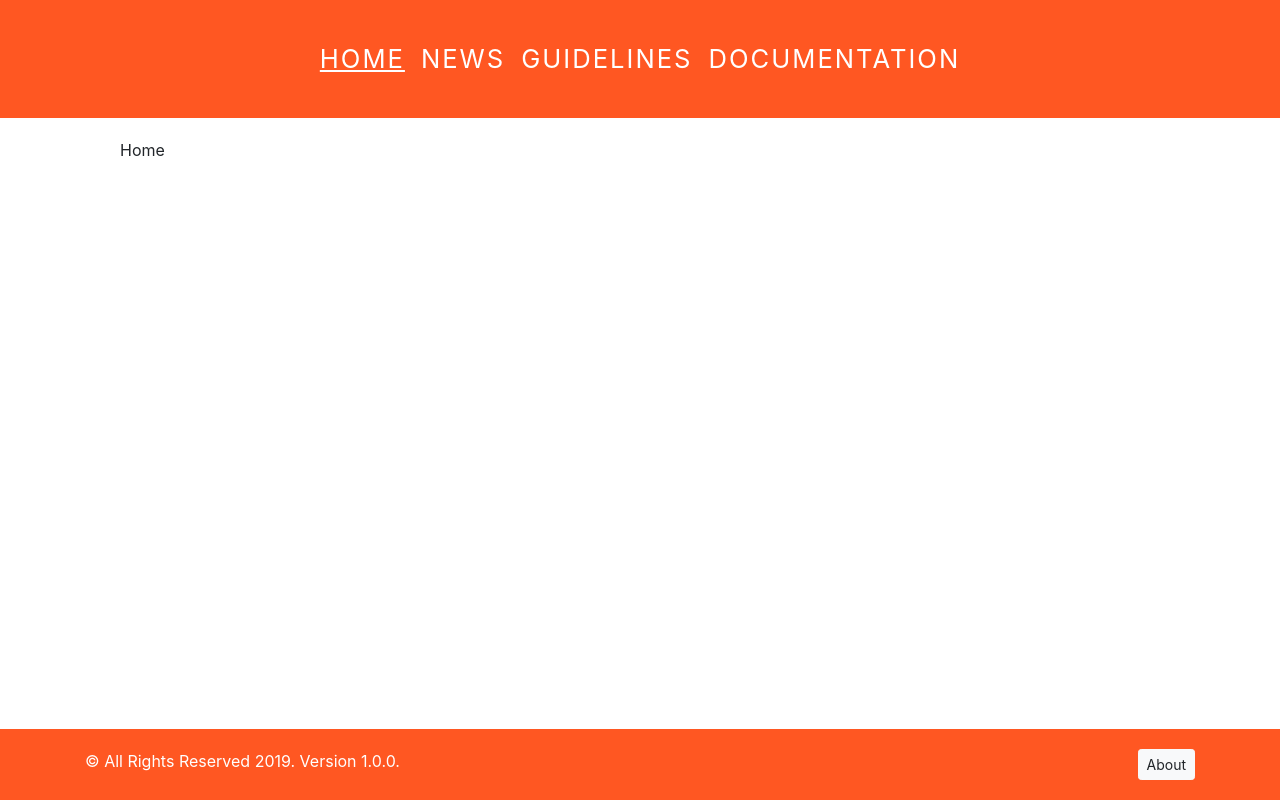
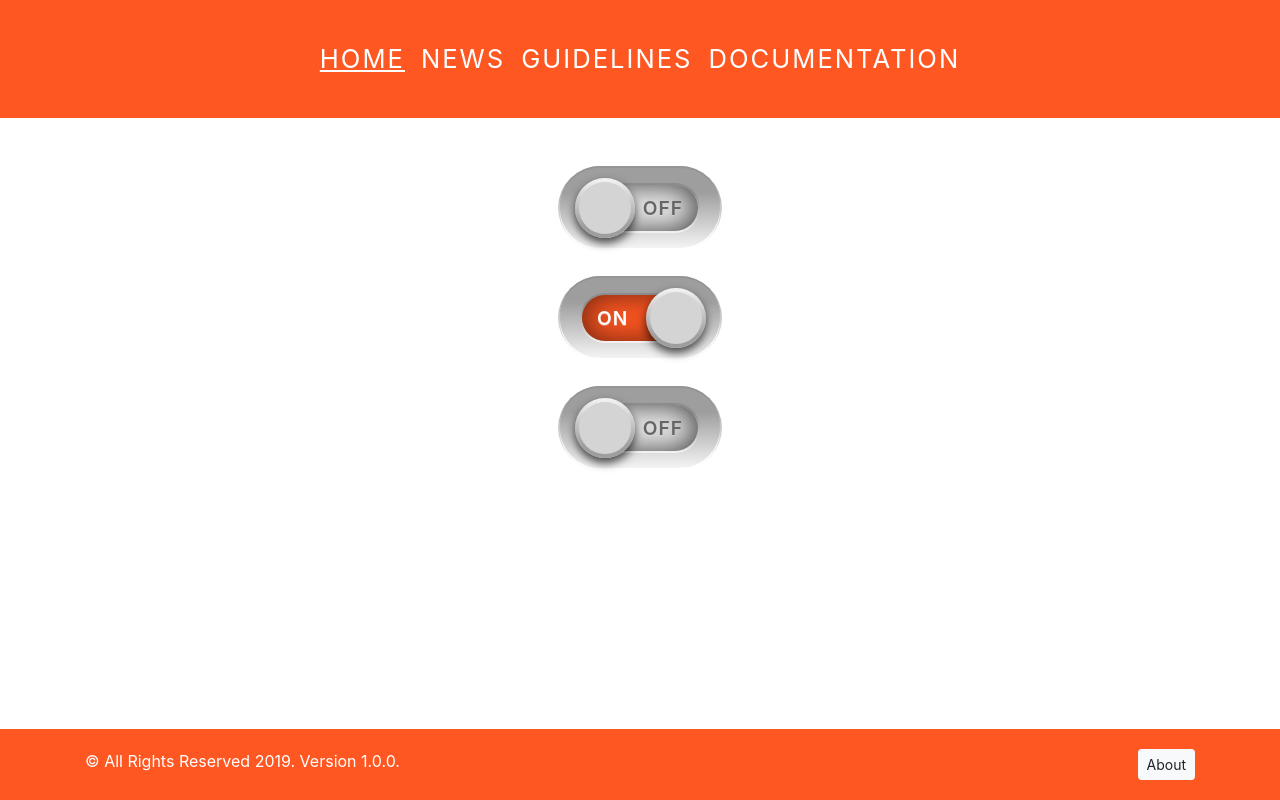
Before and after one commit to alanzhaonys/react-electron-node, a React app: page /#/home in a window 1280 px wide. Built offline with nearby package versions, Linux system fonts and the light colour scheme.

Commit message:
switches

```diff
--- a/src/components/Home.js
+++ b/src/components/Home.js
@@ -7,13 +7,60 @@ import Col from 'react-bootstrap/Col'
 import { Page } from './base/Page';
 
 export class Home extends Page {
+  constructor(props) {
+    super(props);
+
+    this.state = {
+      switch1: false,
+      switch2: true,
+      switch3: false
+    }
+
+    this.handleInputChange = this.handleInputChange.bind(this);
+  }
+
+  handleInputChange(event) {
+    const target = event.target;
+    const value = target.type === 'checkbox' ? target.checked : target.value;
+    const name = target.name;
+
+    console.log(name + ': ' + value);
+
+    this.setState({
+      [name]: value
+    });
+  }
+
   render() {
     return (
-      <div className="page">
+      <div className="page home">
           <Container>
             <Row>
               <Col md={12}>
-                Home
+                <label>
+                  <input type="checkbox" name="switch1" checked={this.state.switch1} onChange={this.handleInputChange} />
+                  <div>
+                    <span className="on">On</span>
+                    <span className="off">Off</span>
+                  </div>
+                  <i></i>
+                </label>
+                <label>
+                  <input type="checkbox" name="switch2" checked={this.state.switch2} onChange={this.handleInputChange} />
+                  <div>
+                    <span className="on">On</span>
+                    <span className="off">Off</span>
+                  </div>
+                  <i></i>
+                </label>
+                <label>
+                  <input type="checkbox" name="switch3" checked={this.state.switch3} onChange={this.handleInputChange} />
+                  <div>
+                    <span className="on">On</span>
+                    <span className="off">Off</span>
+                  </div>
+                  <i></i>
+                </label>
               </Col>
             </Row>
           </Container>
--- a/src/scss/app.scss
+++ b/src/scss/app.scss
@@ -3,6 +3,8 @@
 
 @import './variables.scss';
 @import './animations.scss';
+
+@import './pages/home.scss';
 
 html {
   width: 100%;
--- /dev/null
+++ b/src/scss/pages/home.scss
@@ -0,0 +1,153 @@
+.home {
+  *,
+  *:before,
+  *:after {
+    box-sizing: border-box;
+  }
+
+  label {
+    display: block;
+    width: 160px;
+    margin: 30px auto;
+    background: #ccc;
+    height: 80px;
+    border-radius: 40px;
+    background: linear-gradient(to bottom, #9e9e9e 30%, #f4f4f4);
+    box-shadow: 0 2px 0 0 #fff, 0 -2px 0 0 #969494;
+    position: relative;
+    // Remove mobile tab color
+    -webkit-tap-highlight-color: rgba(255, 255, 255, 0);
+
+    input {
+      display: none;
+    }
+
+    div {
+      display: block;
+      width: 120px;
+      height: 50px;
+      position: absolute;
+      left: 50%;
+      top: 50%;
+      transform: translate(-50%, -50%);
+      background: linear-gradient(to bottom, #8b8c8e 20%, #f4f4f4);
+      border-radius: 25px;
+
+      &:after {
+        content: "";
+        position: absolute;
+        display: block;
+        height: 46px;
+        width: 116px;
+        left: 2px;
+        top: 2px;
+        border-radius: 23px;
+        // OFF background-color
+        background: #efefef;
+        box-shadow: inset 0 0 30px 0 rgba(0, 0, 0, 0.8);
+        transition: .20s;
+      }
+    }
+
+    i {
+      display: block;
+      width: 60px;
+      height: 60px;
+      position: absolute;
+      background: linear-gradient(to top, #9e9e9e 20%, #f4f4f4);
+      border-radius: 50%;
+      box-shadow: 0 5px 10px 0 rgba(0, 0, 0, 0.7);
+      top: 10px;
+      left: 15px;
+      transition: .25s;
+
+      &:after {
+        content: "";
+        position: absolute;
+        display: block;
+        width: 52px;
+        height: 52px;
+        left: 4px;
+        top: 4px;
+        border-radius: 50%;
+        background: #d5d4d4;
+        z-index: 1;
+      }
+    }
+
+    input:checked ~ i {
+      top: 10px;
+      left: 86px;
+    }
+
+    input:checked + div:after {
+      // ON background color
+      background: $theme-color-orange;
+      box-shadow: inset 0 0 30px 0 rgba(0, 0, 0, 0.6);
+    }
+
+    input:checked + div > .off {
+      color: transparent;
+      text-shadow: 0 1px 0 rgba(255, 255, 255, 0);
+    }
+
+    input:checked + div > .on {
+      // ON text color
+      color: #fff;
+      text-shadow: 0 1px 0 rgba(255, 255, 255, 0.3);
+    }
+    // LABEL GRADIENT BORDER
+    &:after {
+      content: "";
+      position: absolute;
+      display: block;
+      width: 164px;
+      height: 84px;
+      border-radius: 42px;
+      background: red;
+      top: -2px;
+      left: -2px;
+      z-index: -1;
+      background: linear-gradient(to bottom, #969494, #fff);
+    }
+
+    &:hover {
+      cursor: pointer;
+    }
+
+    &:focus,
+    &:active {
+      outline: 0;
+    }
+  }
+
+  .on,
+  .off {
+    text-transform: uppercase;
+    position: absolute;
+    left: 17px;
+    top: 50%;
+    transform: translateY(-50%);
+    font-size: 1.2em;
+    font-weight: 600;
+    z-index: 2;
+    -webkit-user-select: none;
+    -moz-user-select: none;
+    -ms-user-select: none;
+    letter-spacing: 1px;
+    transition: .25s;
+  }
+
+  .on {
+    color: transparent;
+    text-shadow: 0 1px 0 rgba(255, 255, 255, 0);
+  }
+
+  .off {
+    left: initial;
+    right: 17px;
+    // OFF text color
+    color: #666;
+    text-shadow: 0 1px 0 rgba(255, 255, 255, 0.2);
+  }
+}
```
